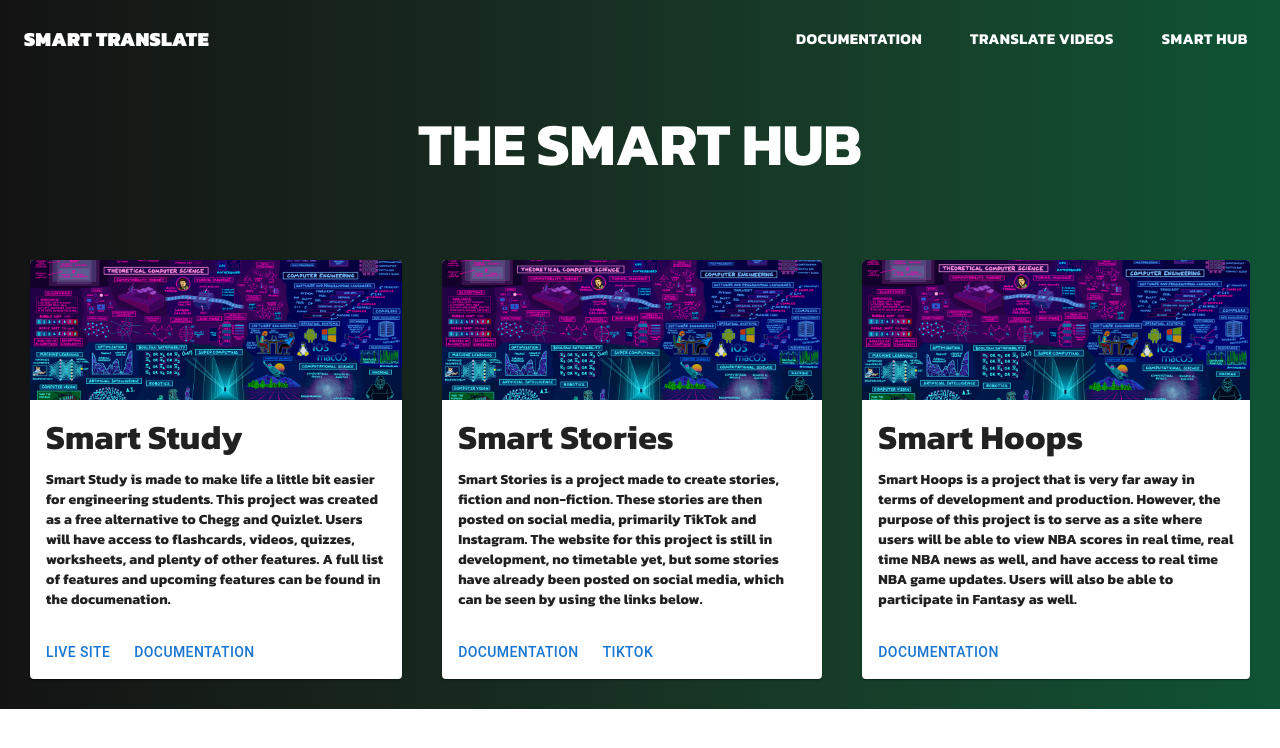
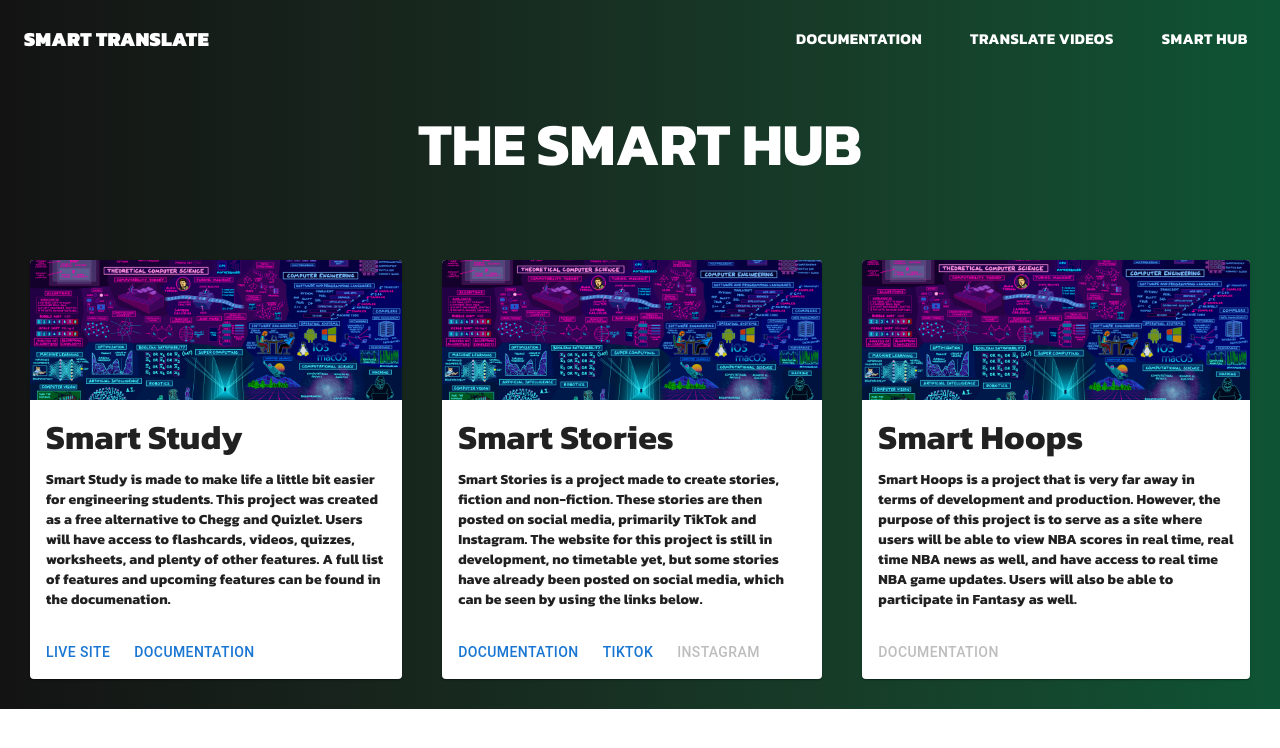
Before and after one commit to hamim23z/SmartTranslate-Main, a Next.js app: page /smart-hub in a window 1280 px wide. Shown: the top 748 px of the page. Built offline with nearby package versions, Linux system fonts and the light colour scheme.

Commit message:
Fixed card components and added links to the buttons.

```diff
--- a/app/smart-hub/page.js
+++ b/app/smart-hub/page.js
@@ -263,9 +263,29 @@ export default function SmartHub() {
           </CardContent>
 
           <CardActions>
-            <Button>Live Site</Button>
+            <Link
+              href="https://smartstudycs.vercel.app/"
+              target="_blank"
+              rel="noopener"
+              style={{
+                textDecoration: "none",
+                color: "black"
+              }}
+            >
+              <Button>
+                Live Site
+              </Button>
+            </Link>
 
-            <Button>Documentation</Button>
+            <Link
+              href="https://smartstudy-0f4a59fc.mintlify.app/introduction"
+              target="_blank"
+              rel="noopener"
+            >
+              <Button>
+                Documentation
+              </Button>
+            </Link>
           </CardActions>
         </Card>
 
@@ -296,8 +316,28 @@ export default function SmartHub() {
           </CardContent>
 
           <CardActions>
-            <Button>Documentation</Button>
-            <Button>TikTok</Button>
+            <Link
+              href="https://smarttranslate.mintlify.app/introduction"
+              target="_blank" rel="noopener"
+            >
+              <Button>
+                Documentation
+              </Button>
+            </Link>
+
+
+            <Link
+              href="https://www.tiktok.com/@smartstories0"
+              target="_blank"
+              rel="noopener"
+            >
+
+              <Button>
+                TikTok
+              </Button>
+            </Link>
+
+            <Button disabled>Instagram</Button>
           </CardActions>
         </Card>
 
@@ -329,7 +369,7 @@ export default function SmartHub() {
           </CardContent>
 
           <CardActions>
-            <Button>Documentation</Button>
+            <Button disabled>Documentation</Button>
           </CardActions>
         </Card>
       </Box>
```
